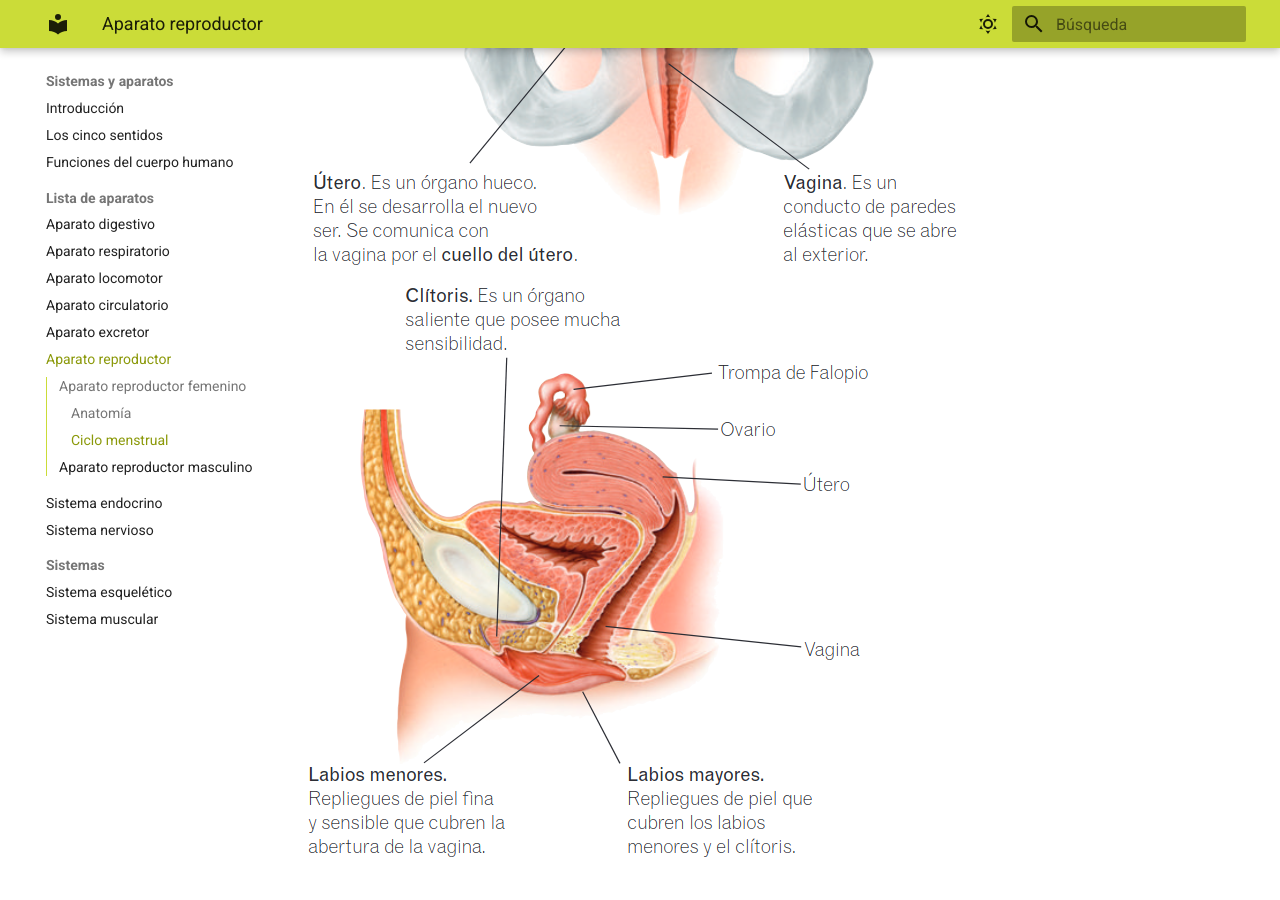
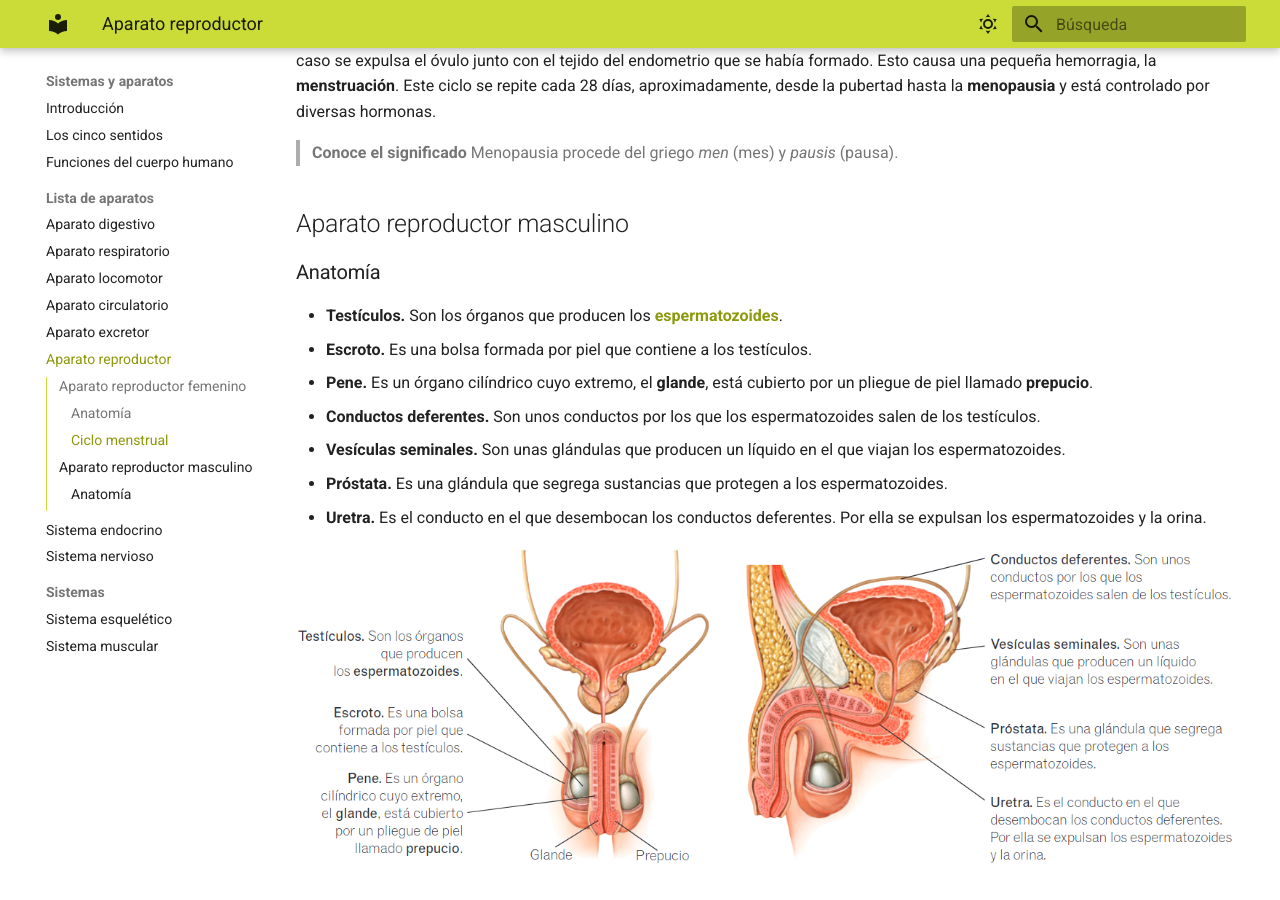
Before and after one commit to AlejandroBM99/mkdocs-biology, an MkDocs documentation site: the page built from docs/system/reproductive.md, in a window 1280 px wide and 900 px high, scrolled down 1121 px. Built offline with MkDocs 1.6.1 and Material for MkDocs 9.7.7, drawn with Linux system fonts in a browser that asks for light colours.

Commit message:
progress

```diff
--- a/docs/system/reproductive.md
+++ b/docs/system/reproductive.md
@@ -19,7 +21,16 @@ En la mujer cada mes se repite un ciclo cuyo objetivo es preparar su cuerpo para
 > **Conoce el significado**
 > Menopausia procede del griego _men_ (mes) y _pausis_ (pausa).
 
-![feminine-reproductive-anatomy-1.png](../img/feminine-reproductive-anatomy-1.png)
-![feminine-reproductive-anatomy-2.png](../img/feminine-reproductive-anatomy-2.png)
+## Aparato reproductor masculino
 
-## Aparato reproductor masculino
+### Anatomía
+
+* **Testículos.** Son los órganos que producen los **[espermatozoides](../cell/cell.md#células-reproductoras-o-gametos)**.
+* **Escroto.** Es una bolsa formada por piel que contiene a los testículos.
+* **Pene.** Es un órgano cilíndrico cuyo extremo, el **glande**, está cubierto por un pliegue de piel llamado **prepucio**.
+* **Conductos deferentes.** Son unos conductos por los que los espermatozoides salen de los testículos.
+* **Vesículas seminales.** Son unas glándulas que producen un líquido en el que viajan los espermatozoides.
+* **Próstata.** Es una glándula que segrega sustancias que protegen a los espermatozoides.
+* **Uretra.** Es el conducto en el que desembocan los conductos deferentes. Por ella se expulsan los espermatozoides y la orina.
+
+![masculine-reproductive-anatomy.png](../img/masculine-reproductive-anatomy.png)
```
Also changed, not shown: other parts of docs/system/reproductive.md (+2 -0 lines), docs/cell/cell.md (+2 -0 lines), docs/index.md (+3 -0 lines), docs/img/feminine-reproductive-anatomy-1.png (deleted), docs/img/feminine-reproductive-anatomy-2.png (deleted), docs/img/feminine-reproductive-anatomy.png (added), docs/img/masculine-reproductive-anatomy.png (added), 1 other file.
